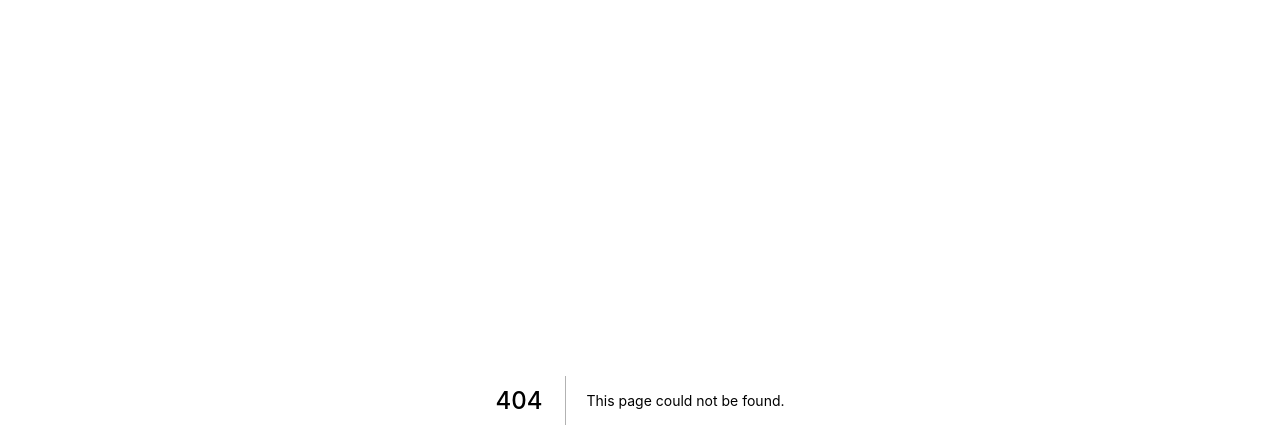
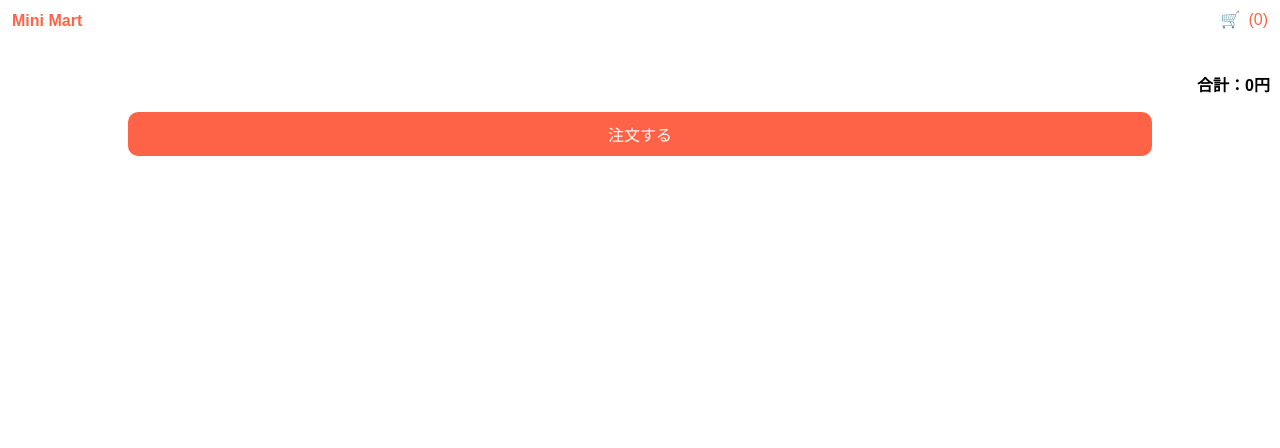
Before and after one commit to cookpad/minimart-web, a Next.js app: page /cart in a window 1280 px wide. Before the commit this address had no page. Shown: the top 448 px of the page. Built offline with nearby package versions, Linux system fonts and the light colour scheme.

Commit message:
カートに個数を表示し、カートに追加できるようにした

```diff
--- a/components/Layout.tsx
+++ b/components/Layout.tsx
@@ -1,11 +1,14 @@
-import { FC } from "react";
+import { FC, useContext } from 'react';
 import Head from "next/head";
 import Link from "next/link";
 import styles from "./Layout.module.css";
+import { CartContext } from '../context/cartContext';
 
 type Props = {};
 
 export const Layout: FC<Props> = ({ children }) => {
+  const { cartItemCount } = useContext(CartContext);
+
   return (
     <div>
       <Head>
@@ -20,7 +23,7 @@ export const Layout: FC<Props> = ({ children }) => {
           <Link href="/cart">
             <a>
               <span>🛒</span>
-              <span className={styles.cartCount}>({/* ここにカートに入っているアイテム数を入れる */})</span>
+              <span className={styles.cartCount}>({cartItemCount})</span>
             </a>
           </Link>
         </div>
--- /dev/null
+++ b/pages/cart.module.css
@@ -0,0 +1,48 @@
+.list {
+  list-style: none;
+  display: flex;
+  flex-wrap: wrap;
+  justify-content: space-evenly;
+  margin: 0 0 30px;
+  padding: 0;
+}
+
+.listItem {
+  display: flex;
+  border-top: 1px solid lightgray;
+  border-bottom: 1px solid lightgray;
+  margin: 0 0 -1px;
+}
+
+.listItemLeft {
+  flex: 2;
+}
+
+.listItemRight {
+  flex: 5;
+  padding-left: 15px;
+}
+
+.full {
+  width: 100%;
+  height: 100%;
+}
+
+.totalPrice {
+  padding-right: 10px;
+  text-align: right;
+  font-size: 1rem;
+  font-weight: bold;
+}
+
+.orderButton {
+  background-color: tomato;
+  color: white;
+  font-size: 1rem;
+  padding: 10px;
+  border: 0;
+  border-radius: 10px;
+  width: 80%;
+  display: block;
+  margin: 0 auto;
+}
--- /dev/null
+++ b/pages/cart.tsx
@@ -0,0 +1,30 @@
+import { FC, useContext } from 'react';
+import styles from "./cart.module.css";
+import { Layout } from "../components/Layout";
+import { CartContext } from '../context/cartContext';
+
+const CartPage: FC = () => {
+  const { cartItems, totalPrice } = useContext(CartContext);
+
+  return (
+    <Layout>
+      <ul className={styles.list}>
+        {cartItems.map((cartItem) => (
+          <li key={cartItem.product.id} className={styles.listItem}>
+            <div className={styles.listItemLeft}>
+              <img className={styles.full} src={cartItem.product.imageUrl} alt={`${cartItem.product.name}の写真`} />
+            </div>
+            <div className={styles.listItemRight}>
+              <p>{cartItem.product.name} {cartItem.product.price}円</p>
+              <p>{cartItem.quantity}個</p>
+            </div>
+          </li>
+        ))}
+      </ul>
+      <p className={styles.totalPrice}>合計：{totalPrice}円</p>
+      <button className={styles.orderButton}>注文する</button>
+    </Layout>
+  );
+};
+
+export default CartPage;
```
Also changed, not shown: pages/products/[id].tsx (+9 -2 lines).
